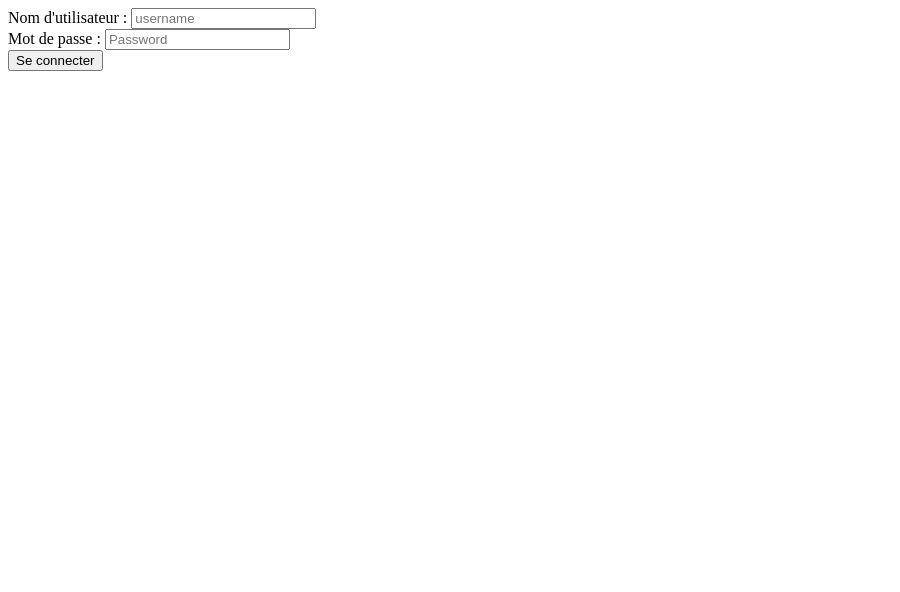
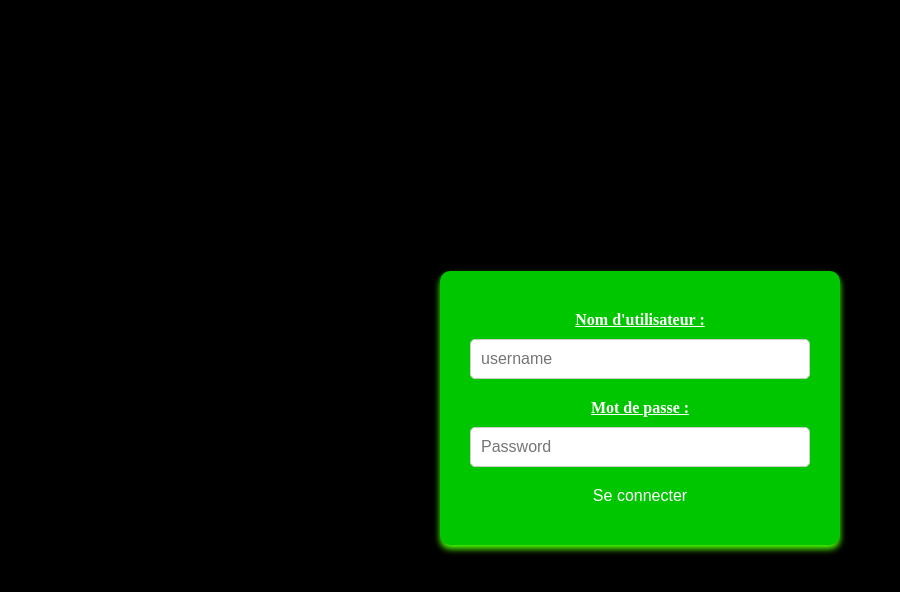
Before and after one commit to Toto2807/Cours-Vue, a website: page Cours_1/index.html in a window 1280 px wide. Shown: the whole page, without its empty margins (0-900 px from the left). Drawn offline with nearby package versions, Linux system fonts and the light colour scheme.

Commit message:
ajout du style

```diff
--- a/Cours_1/index.html
+++ b/Cours_1/index.html
@@ -4,6 +4,67 @@
         <meta charset="UTF-8">
         <meta name="viewport" content="">
         <title>App</title>
+        <style>
+            body{
+                background-color: #000000;
+                display: flex;
+                justify-content: center;
+                align-items: center;
+                height: 100vh;
+            }
+            main{
+                width: 100%;
+                max-width: 400px;
+            }
+
+            form{
+                background-color: rgb(0, 198, 0);
+                padding: 30px;
+                box-shadow: 0 4px 6px rgb(77, 255, 0);
+                border-radius: 10px;
+                display: flex;
+                flex-direction: column;
+                gap: 10px;
+            }
+            div{
+                display: flex;
+                flex-direction: column;
+            }
+            label{
+                color: white;
+                text-align: center;
+                text-decoration: underline;
+                font-weight: bold;
+                margin-bottom: 10px;
+                margin-top: 10px;
+            }
+            input {
+                padding: 10px;
+                border: 1px solid #ccc;
+                border-radius: 5px;
+                font-size: 16px;
+                transition: border 0.3s ease-in-out;
+            }
+            input:focus {
+                border-color: #007bff;
+                text-align: center;
+            }
+            button{
+                background-color: rgb(0, 198, 0);
+                color: white;
+                padding: 10px;
+                font-size: 16px;
+                border: none;
+                border-radius: 5px;
+                cursor: pointer;
+                transition: 1s ease-in-out;
+            }
+            button:hover{
+                background-color: rgb(0, 170, 0);
+                transform: scale(1.1);
+                transition: 1s;
+            }
+        </style>
     </head>
     <body>
         <main id="root"></main>
```
